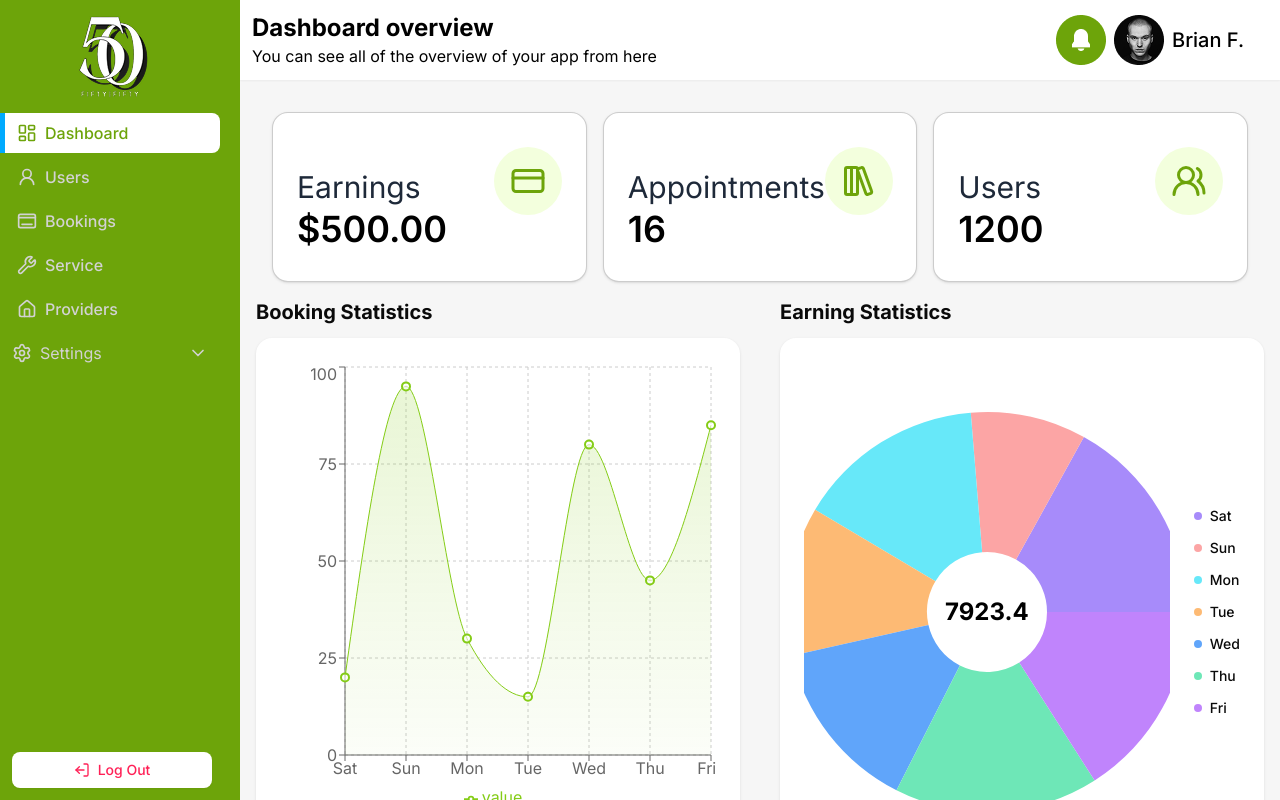
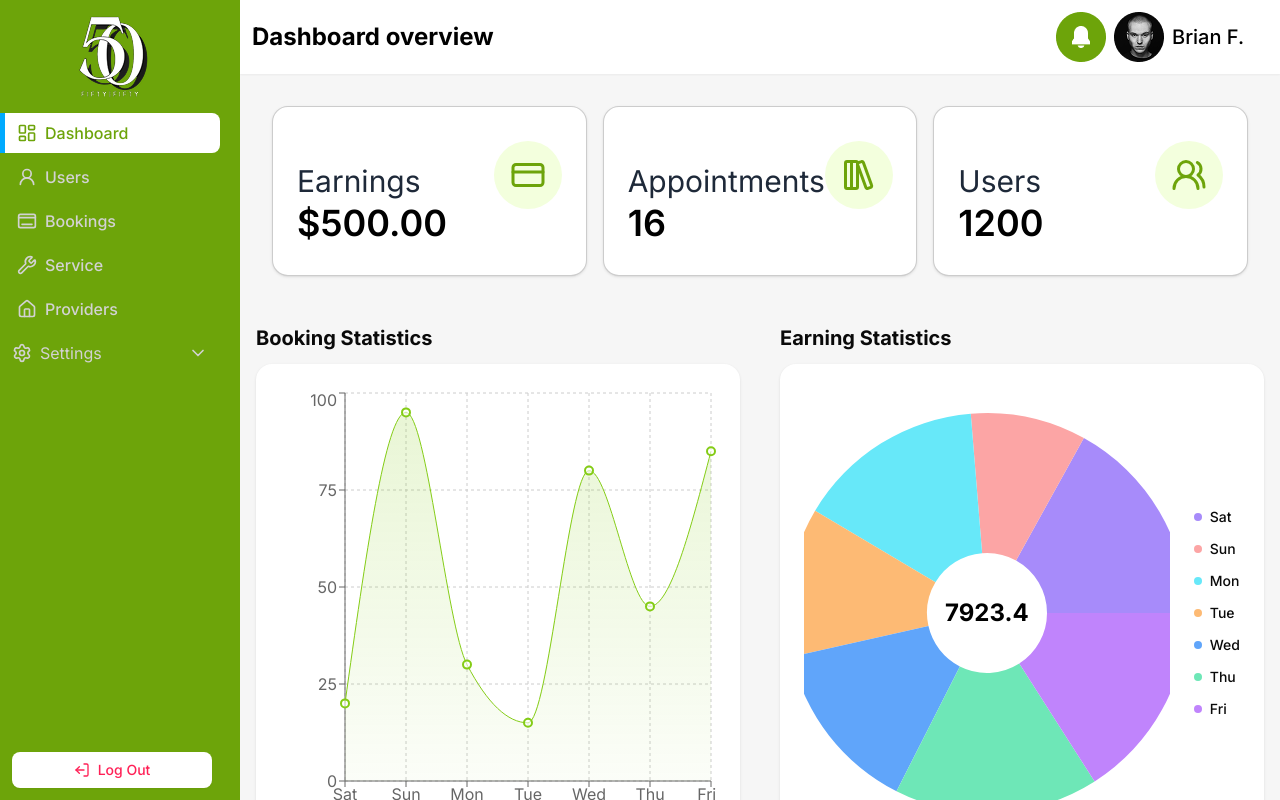
Before and after one commit to julfiker755/pricepal-dashboard, a Next.js app: page /admin in a window 1280 px wide. Built offline with nearby package versions, Linux system fonts and the light colour scheme.

Commit message:
dashboad grap chnage

```diff
--- a/src/app/admin/page.jsx
+++ b/src/app/admin/page.jsx
@@ -12,7 +12,7 @@ const stats = [
 
 const Dashboard = () => (
   <div>
-    <NavTitle title={"Dashboard overview"} subTitle={"You can see all of the overview of your app from here"} />
+    <NavTitle title={"Dashboard overview"} />
     <div className="grid grid-cols-1 lg:grid-cols-3 p-4 gap-4">
       {stats.map((item, idx) => (
         <StartCard
@@ -23,7 +23,7 @@ const Dashboard = () => (
         />
       ))}
     </div>
-    <div className="grid grid-cols-1 lg:grid-cols-2 gap-10">
+    <div className="grid grid-cols-1 lg:grid-cols-2 mt-8 gap-10">
       <BookingStatictis />
       <DonutChart />
     </div>
--- a/src/app/company/page.jsx
+++ b/src/app/company/page.jsx
@@ -23,7 +23,7 @@ const Dashboard = () => (
         />
       ))}
     </div>
-    <div className="grid grid-cols-1 lg:grid-cols-2 gap-10">
+    <div className="grid grid-cols-1 lg:grid-cols-2 mt-8 gap-10">
       <BookingStatictis />
       <DonutChart />
     </div>
--- a/src/components/common/chart/pie.jsx
+++ b/src/components/common/chart/pie.jsx
@@ -21,11 +21,11 @@ const total = data.reduce((acc, item) => acc + item.value, 0);
 
 export default function DonutChart() {
     return (
-        <div className="w-full max-w-7xl mx-auto">
+        <div className="w-full  mx-auto">
             <h2 className="text-xl font-bold mb-3">Earning Statistics</h2>
             <div className="bg-white p-6 rounded-2xl w-full max-w-7xl mx-auto shadow-sm flex justify-evenly items-center gap-6 relative">
                 {/* Donut Chart */}
-                <div className="relative w-11/12 h-[500px]">
+                <div className="relative w-11/12 h-[450px]">
                     <ResponsiveContainer>
                         <PieChart>
                             <Pie
```
